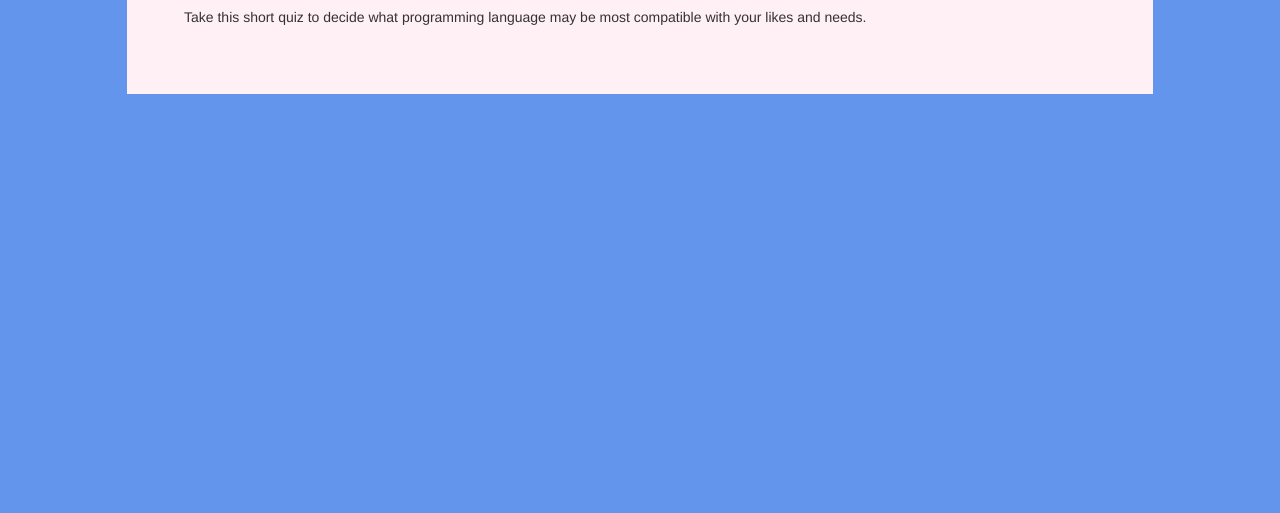
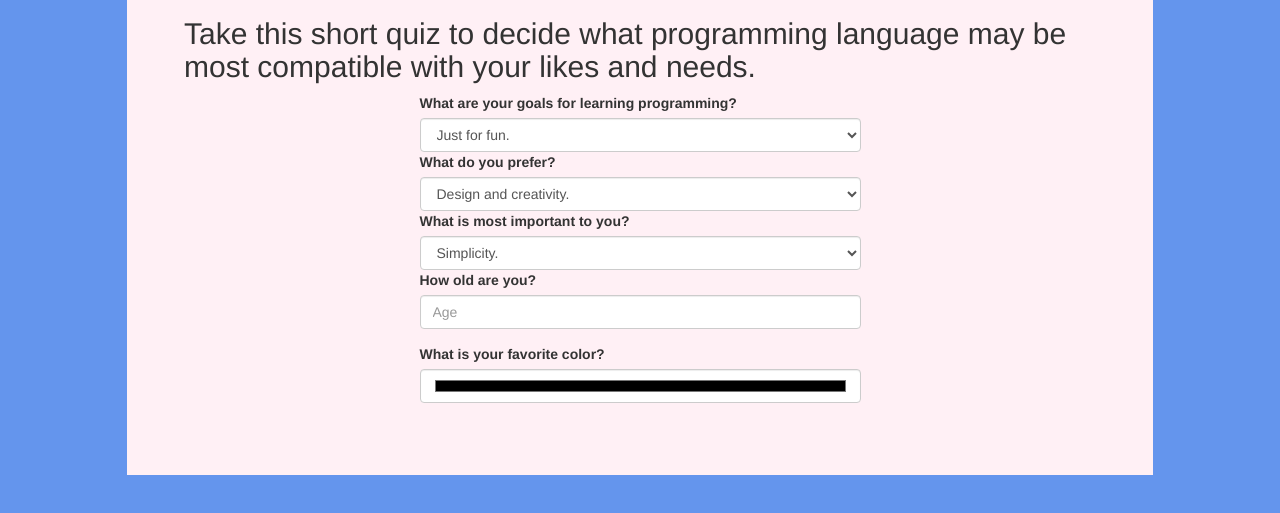
Before and after one commit to JoseyKinnaman/program-quiz, a plain HTML site: page index.html in a window 1280 px wide. Shown: the part 177-690 px from the top of the page. Drawn offline with Linux system fonts and the light colour scheme.

Commit message:
add quiz questions to index.html and hide results on css.

```diff
--- a/css/styles.css
+++ b/css/styles.css
@@ -23,3 +23,7 @@ body {
 .react {
   display: none;
 }
+
+.c-sharp {
+  display: none;
+}
--- a/index.html
+++ b/index.html
@@ -11,10 +11,49 @@
     <div class="container">
       <div class="box">
         <h1>What programming language should you try?</h1>
-        <p>
+        <h2>
           Take this short quiz to decide what programming language may be most
           compatible with your likes and needs.
-        </p>
+        </h2>
+        <div class="row">
+          <div class="col-md-6 col-md-offset-3">
+            <form id="program">
+              <label for="goals"
+                >What are your goals for learning programming?</label
+              >
+              <select class="form-control" id="goals">
+                <option>Just for fun.</option>
+                <option>Add to an existing resume.</option>
+                <option>Change careers.</option>
+                <option>Improve skills.</option>
+              </select>
+              <label for="pref">What do you prefer?</label>
+              <select class="form-control" id="pref">
+                <option>Design and creativity.</option>
+                <option>Development and data input.</option>
+              </select>
+              <label for="importance"> What is most important to you? </label>
+              <select class="form-control" id="import">
+                <option>Simplicity.</option>
+                <option>Elegance.</option>
+                <option>Neither.</option>
+              </select>
+              <div class="form-group">
+                <label id="age1">How old are you?</label>
+                <input
+                  type="age"
+                  class="form-control"
+                  id="age"
+                  placeholder="Age"
+                />
+              </div>
+              <div class="form-group">
+                <label for="color">What is your favorite color?</label>
+                <input id="color" class="form-control" type="color" />
+              </div>
+            </form>
+          </div>
+        </div>
         <div class="java">
           <h2>You should try JavaScript!</h2>
           <p>
@@ -34,9 +73,7 @@
             easy to write. The Ruby programming language is most commonly used
             with the Ruby on Rails framework. Ruby and Rails are typically used
             by younger companies and startups, especially for building
-            interactive web applications. Companies using Ruby and Rails who
-            have hired Epicodus graduates include New Relic, LivingSocial, and
-            SpendWell.
+            interactive web applications.
           </p>
         </div>
         <div class="react">
@@ -53,6 +90,18 @@
             Reddit, Nike, Pinterest, Paypal, and many more.
           </p>
         </div>
+        <div class="c-sharp">
+          <h2>You should try C#!</h2>
+          <p>
+            The C# ("C sharp") programming language is most commonly used with
+            the .NET framework. Students who are well-versed in C# programming
+            can use it to create client applications, database applications,
+            distributed components, and much more. Students who learn C#
+            programming and combine it with their knowledge of the .NET
+            framework can target larger enterprises, government agencies, and
+            companies serving enterprise and government clients for employment.
+          </p>
+        </div>
       </div>
     </div>
   </body>
```
